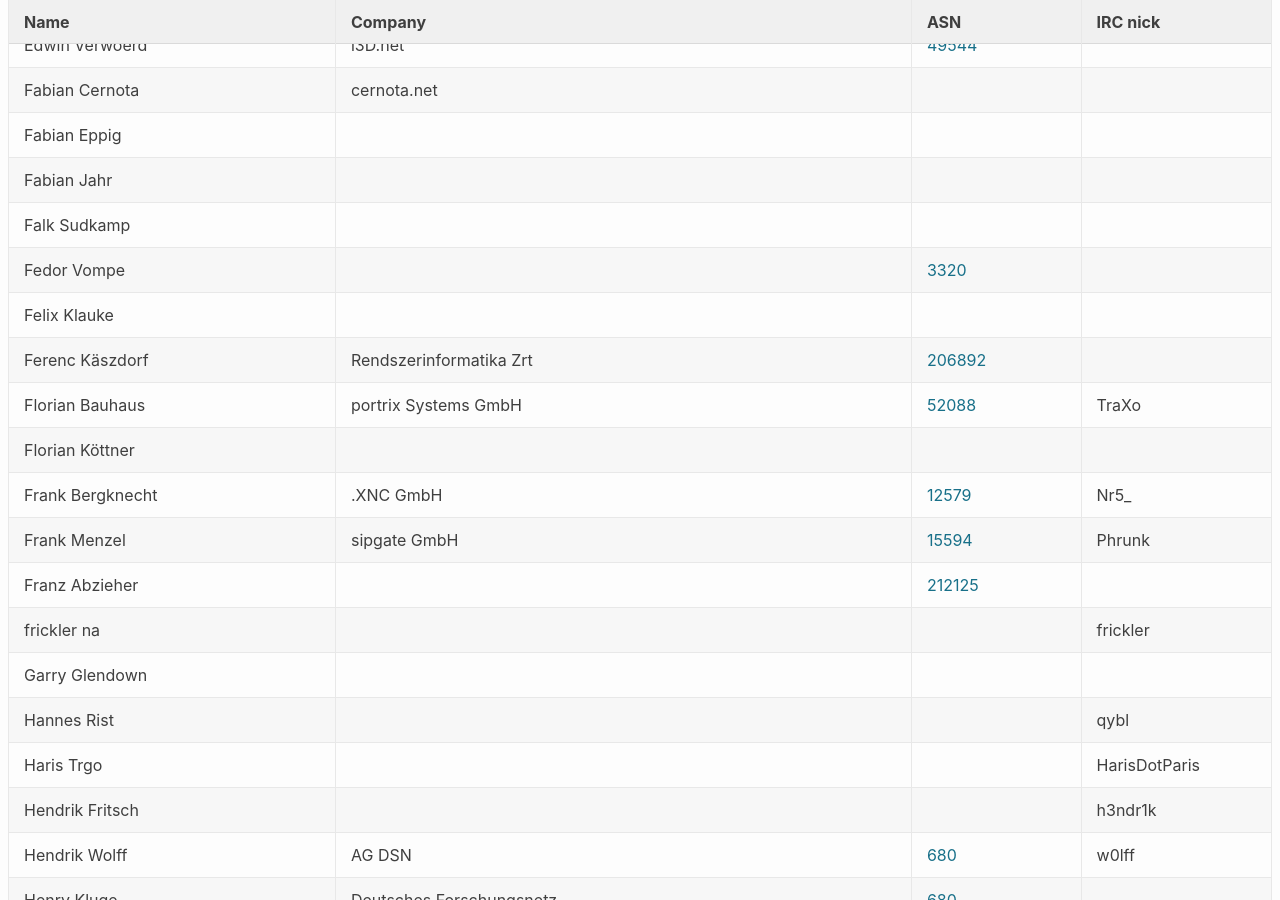
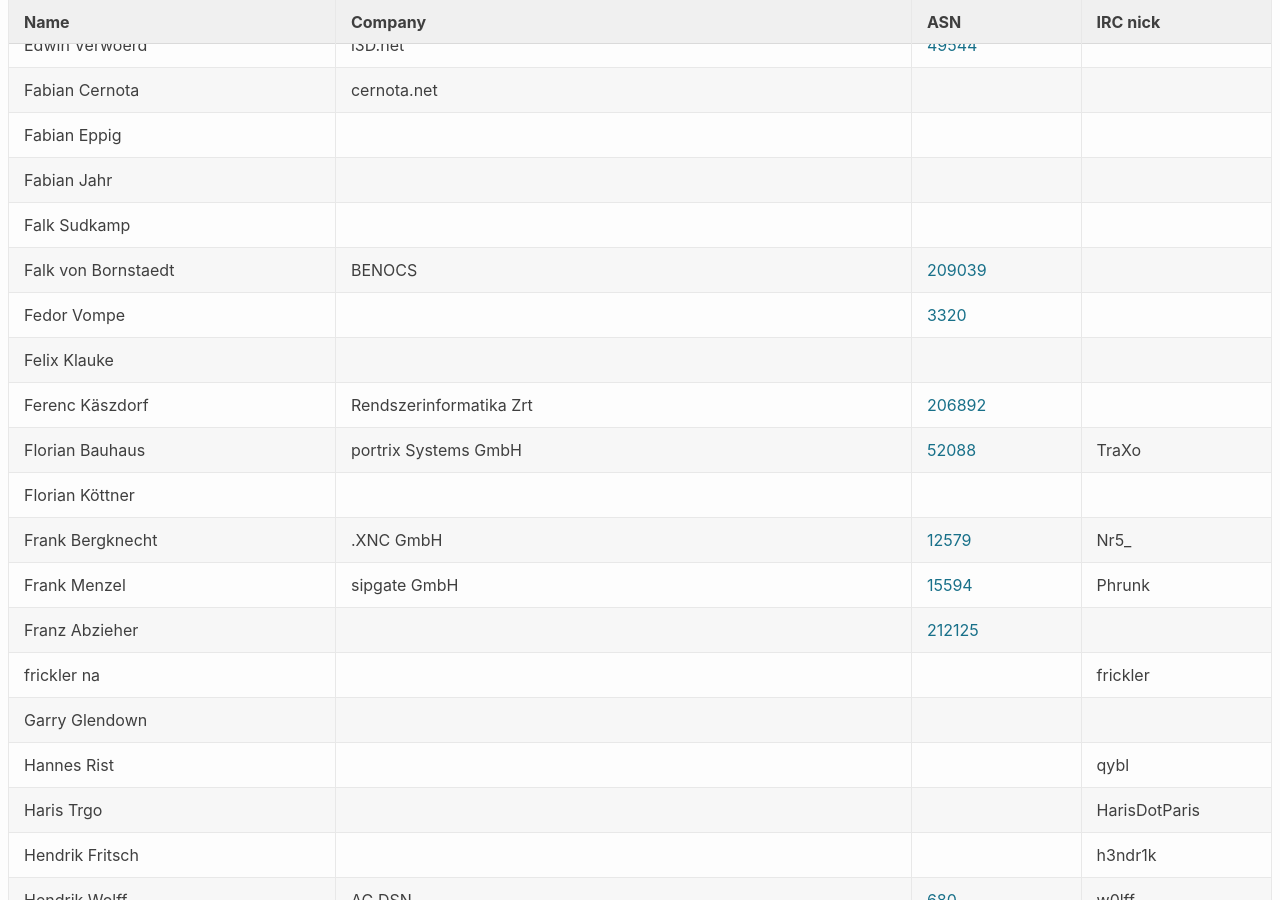
Before and after one commit to denog/pretix-attendeelist, a Jekyll site: the page built from denog14/index.md, in a window 1280 px wide and 900 px high, scrolled down 18744 px. Built offline with Jekyll 4.4.1, drawn with Linux system fonts in a browser that asks for light colours.

Commit message:
Latest data: Mon Nov 14 15:35:43 UTC 2022

```diff
--- a/_data/attendees_denog14_remote.json
+++ b/_data/attendees_denog14_remote.json
@@ -328,6 +328,12 @@
     "company": null,
     "irc": null,
     "asn": null
+  },
+  {
+    "name": "Falk von Bornstaedt",
+    "company": "BENOCS",
+    "irc": null,
+    "asn": "209039"
   },
   {
     "name": "Fedor Vompe",
```
